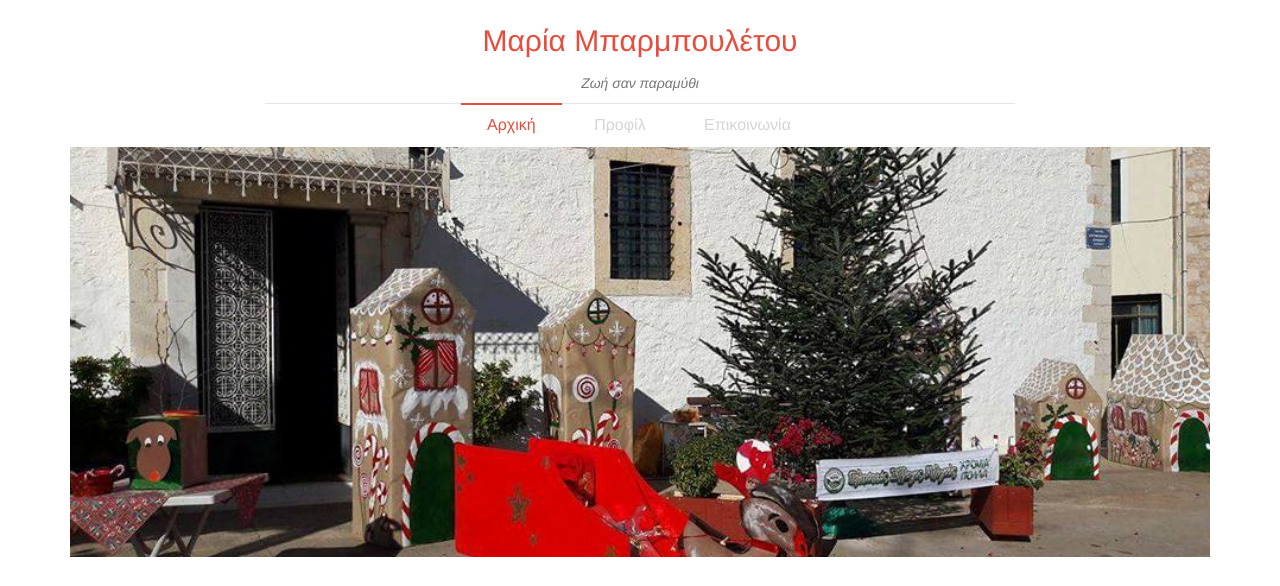
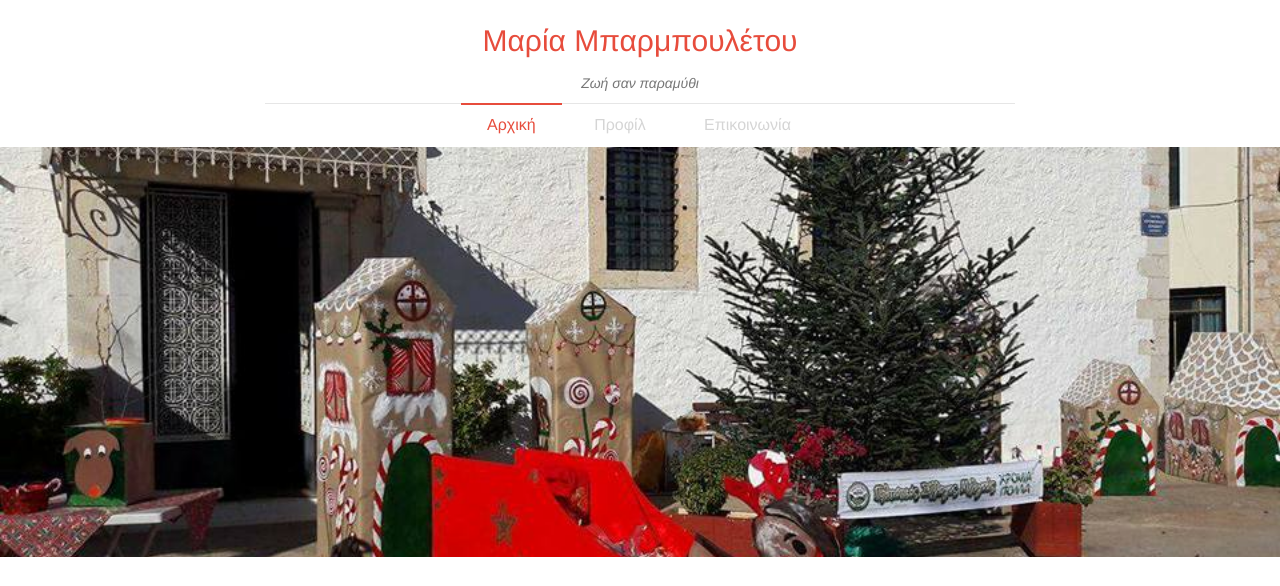
Before and after one commit to mariabarb/mariabarb.github.io, a Jekyll site: the page built from index.html, in a window 1280 px wide. Shown: the top 586 px of the page. Built offline with Jekyll 4.4.1, drawn with Linux system fonts in a browser that asks for light colours; nearby versions of some CDN libraries; some of the changed text lies outside the part shown.

Commit message:
Fixed bug that broke full width cinema

```diff
--- a/_layouts/default.html
+++ b/_layouts/default.html
@@ -55,7 +55,7 @@
                         <div class="{% if page.url == '/' %} active {% endif %}"><a href="{{site.baseurl}}/index">Αρχική</a></div>
                         <div class="{% if page.url == '/about.html' %} active {% endif %}"><a href="{{site.baseurl}}/about">Προφίλ</a></div>
                         <div class="{% if page.url == '/contact.html' %} active {% endif %}"><a href="{{site.baseurl}}/contact">Επικοινωνία</a></div>
-                    </ul>
+                    </div>
                 </div>
             </div>
         </div>
@@ -121,5 +121,11 @@
     </div>
 </div>
 
+<div class="footer-row">
+        <div class="col-xs-12 end text-right">
+            Design by <a href="https://arcanoid.github.io">Vasilis Kalligas</a>
+        </div>
+</div>
+
 </body>
 </html>
```
